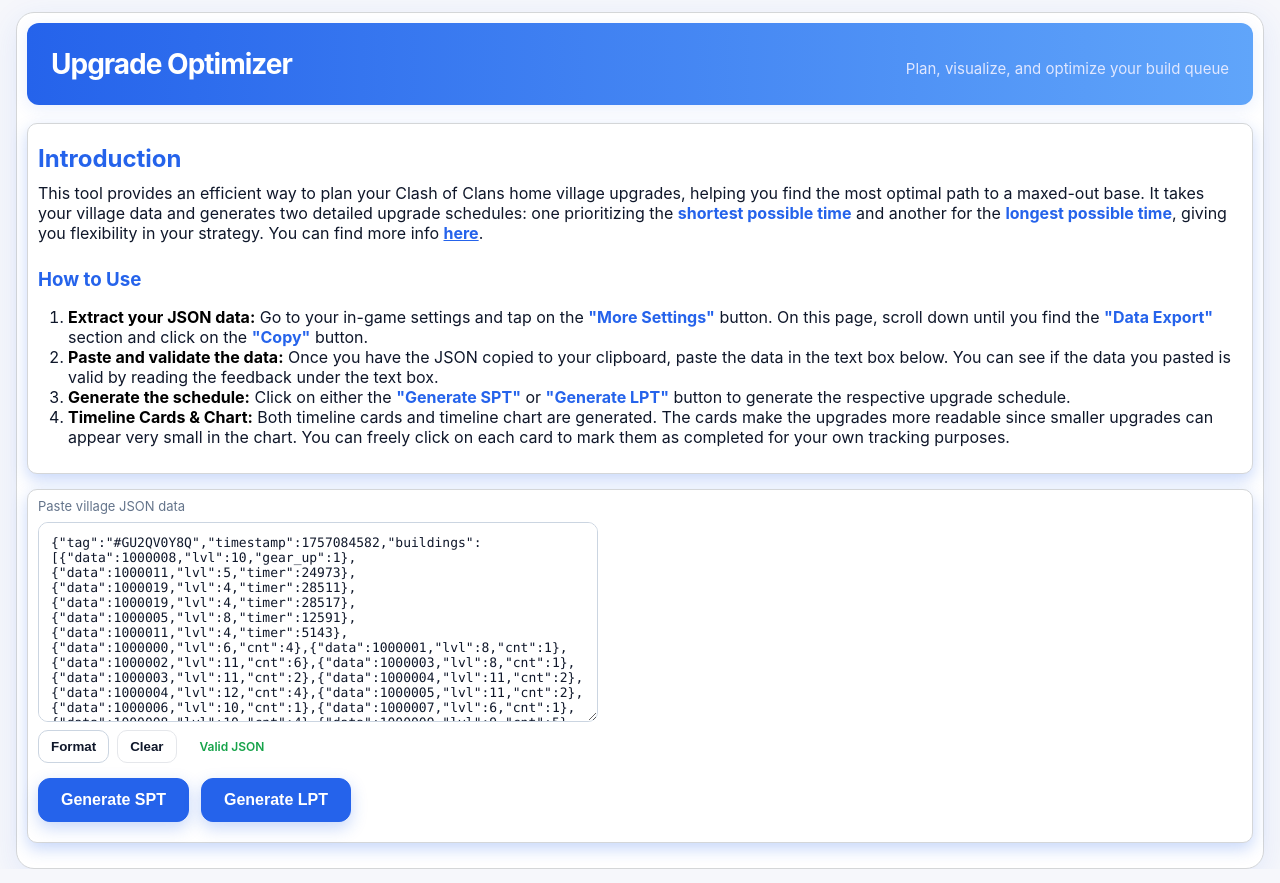
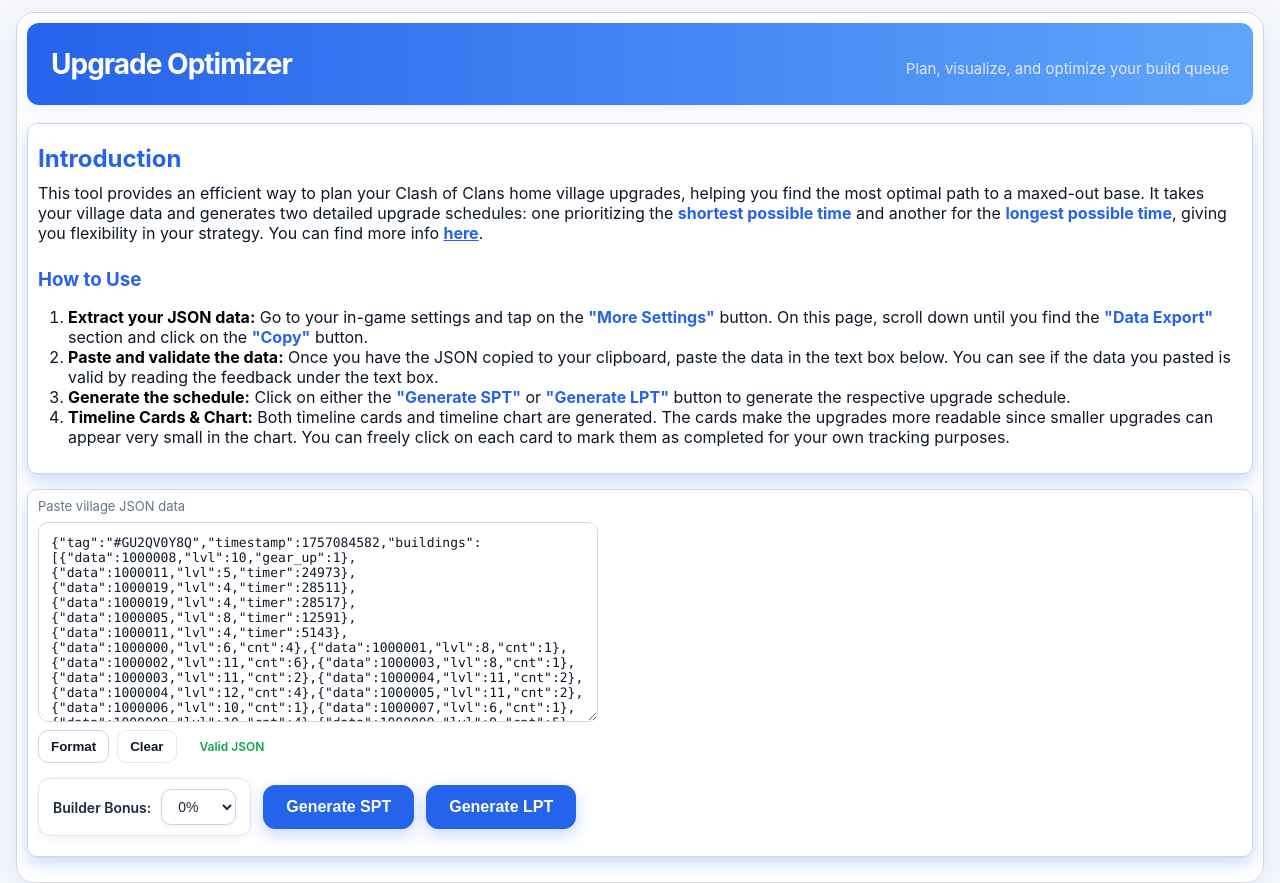
Before and after one commit to SamBro2901/coc-upgrade-optimizer, a React (Create React App) app: page / in a window 1280 px wide. Built offline with nearby package versions, Linux system fonts and the light colour scheme.

Commit message:
Added new dropdown menu for builder boost

```diff
--- a/src/App.css
+++ b/src/App.css
@@ -175,6 +175,48 @@ a, a:hover, a:visited, a:active {
   transition: transform 0.15s ease-out;
 }
 
+.builder-bonus-container {
+  display: inline-flex;
+  align-items: center;
+  gap: 10px;
+  padding: 10px 14px;
+  border: 1px solid #e5e7eb;
+  border-radius: 12px;
+  background: #fff;
+  box-shadow: 0 2px 8px rgba(37, 99, 235, 0.08);
+}
+
+.builder-bonus-label {
+  font-size: 14px;
+  font-weight: 600;
+  color: #1e293b;
+}
+
+
+.select-dropdown {
+  padding: 8px 12px;
+  border-radius: 10px;
+  border: 1px solid #cbd5e1;
+  font-size: 14px;
+  color: #1e293b;
+  background-color: #fff;
+  box-shadow: 0 2px 4px rgba(0, 0, 0, 0.05);
+  cursor: pointer;
+  transition: all 0.2s ease;
+}
+
+.select-dropdown:hover {
+  border-color: #60a5fa;
+  box-shadow: 0 0 0 3px rgba(96, 165, 250, 0.2);
+}
+
+.select-dropdown:focus {
+  outline: none;
+  border-color: #2563eb;
+  box-shadow: 0 0 0 3px rgba(37, 99, 235, 0.25);
+}
+
+
 /* Legend */
 .legend {
   margin-top: 10px;
--- a/src/App.js
+++ b/src/App.js
@@ -10,23 +10,6 @@ function formatTime(val) {
   if (val < 3600) return `${Number(Math.round((val / 60) + 'e' + 2) + 'e-' + 2)}m`;
   return `${Number(Math.round((val / 3600) + 'e' + 2) + 'e-' + 2)}h`;
 }
-
-function formatClockLabel(epochSec) {
-  const d = new Date(epochSec * 1000);
-  const hh = d.getHours();
-  const mm = d.getMinutes();
-
-  // Show DD/MM only if tick is exactly midnight (00:00), not every tick in 00:xx
-  if (hh === 0 && mm === 0) {
-    const day = String(d.getDate()).padStart(2, "0");
-    const month = String(d.getMonth() + 1).padStart(2, "0");
-    return `${day}/${month}`;
-  }
-
-  return `${String(hh).padStart(2, "0")}:${String(mm).padStart(2, "0")}`;
-}
-
-
 
 
 function getNiceStep(pxPerSec) {
@@ -235,11 +218,6 @@ function GanttChart({ tasks, groupBy = "worker", pxPerSec = 0.03, toPxPerSec, cl
   // const tickEveryHours = hoursTotal > 24 ? 4 : hoursTotal > 8 ? 2 : 1;
 
   const tickStep = getNiceStep(pxPerSec);
-  const epochNow = Math.floor(Date.now() / 1000);
-
-  // Align the first tick to the nearest tickStep boundary in real time
-  const firstTick = epochNow - (epochNow % tickStep);
-
   const numTicks = Math.floor((maxEnd - minStart) / tickStep) + 5; // +5 safety buffer
 
 
@@ -396,14 +374,6 @@ function Legend({ items }) {
   );
 }
 
-/**
- * JsonInput (resizable both axes + size persistence)
- * Props:
- *  - label?: string
- *  - initial?: object | string
- *  - onValid?: (obj:any)=>void
- *  - storageKey?: string   // optional key to persist size
- */
 export function JsonInput({ label = "JSON Input", initial = "", onValid, onValidityChange, storageKey = "JSON" }) {
   // const [text, setText] = React.useState(initial);
   const [text, setText] = React.useState(
@@ -589,18 +559,7 @@ export default function App() {
   const [err, setErr] = useState(false);
   const [scheduleType, setScheduleType] = useState("Longest Processing Time (LPT)");
 
-  // Zoom mapping (exponential)
-  // const MIN = 0.005;
-  // const MAX = 7;
-  // const DEFAULT_PX_PER_SEC = 0.03;
-
-  // const ZOOM_MIN = 0.1; // 10% = not so far out
-  // const ZOOM_MAX = 0.9; // 90% = not maximum in
-
-  // const clampZoom = (z) => Math.min(ZOOM_MAX, Math.max(ZOOM_MIN, z));
-
-  // const toPxPerSec = (z) => MIN * Math.pow(MAX / MIN, z);
-  // const toZoom = (p) => Math.log(p / MIN) / Math.log(MAX / MIN);
+  const [selectedPct, setSelectedPct] = useState(0); // default 0%
 
   const DEFAULT_PX_PER_SEC = 0.03;
   const [zoom, setZoom] = useState(() => toZoom(DEFAULT_PX_PER_SEC));
@@ -633,7 +592,7 @@ export default function App() {
       setErr(true);
       return;
     }
-    const { sch, err } = generateSchedule(jsonData, strategy);
+    const { sch, err } = generateSchedule(jsonData, strategy, selectedPct);
     setErr(err);
     setTasks(sch.schedule);
     setMakespan(sch.makespan);
@@ -699,6 +658,23 @@ export default function App() {
             onValidityChange={setJsonValid}
           />
           <div className="controls">
+            <div className="builder-bonus-container">
+              <span className="builder-bonus-label">Builder Bonus:</span>
+              <select
+                value={selectedPct}
+                onChange={(e) => setSelectedPct(Number(e.target.value))}
+                className="select-dropdown"
+              >
+                <option value={0}>0%</option>
+                <option value={5}>5%</option>
+                <option value={10}>10%</option>
+                <option value={15}>15%</option>
+                <option value={20}>20%</option>
+                <option value={25}>25%</option>
+                <option value={30}>30%</option>
+              </select>
+            </div>
+
             <button disabled={!jsonValid} className="button" style={{ fontSize: 16, padding: "12px 22px", borderRadius: 12 }} onClick={() => runSchedule(jsonData, "SPT")}>Generate SPT</button>
             <button disabled={!jsonValid} className="button" style={{ fontSize: 16, padding: "12px 22px", borderRadius: 12 }} onClick={() => runSchedule(jsonData, "LPT")}>Generate LPT</button>
           </div>
--- a/src/TimelineCards.jsx
+++ b/src/TimelineCards.jsx
@@ -16,7 +16,7 @@ function formatClockOrDate(epochSec, prevEpochSec = null) {
 	const mm = String(d.getMinutes()).padStart(2, '0');
 	const timeStr = `${hh}:${mm}`;
 
-	// If we have a previous timestamp, check if day changed
+	// If day changed since previous tick
 	if (prevEpochSec != null) {
 		const prev = new Date(prevEpochSec * 1000);
 		const dayChanged =
@@ -27,15 +27,13 @@ function formatClockOrDate(epochSec, prevEpochSec = null) {
 		if (dayChanged) {
 			const dd = String(d.getDate()).padStart(2, '0');
 			const mon = String(d.getMonth() + 1).padStart(2, '0');
-			return { label: `${dd}/${mon} ${timeStr}`, isDate: true };
+			return { date: `${dd}/${mon}`, time: timeStr, isDate: true };
 		}
 	}
 
 	// Default → only time
-	return { label: timeStr, isDate: false };
+	return { date: null, time: timeStr, isDate: false };
 }
-
-// const taskKey = (t) => `${t.id}|L${t.level}|w${t.worker}|${t.start}-${t.end}`;
 
 export function TimelineCards({
 	tasks = [],
@@ -44,8 +42,6 @@ export function TimelineCards({
 	onToggle,
 	taskKeyFn,
 }) {
-	// const [done, setDone] = React.useState(() => new Set());
-
 	if (!tasks.length) return null;
 
 	// Chronological order
@@ -60,14 +56,6 @@ export function TimelineCards({
 			.reduce((sum, t) => sum + t.duration, 0);
 		makespan[w] = currMake;
 	}
-
-	// const toggleDone = (k) => {
-	//   setDone(prev => {
-	//     const next = new Set(prev);
-	//     if (next.has(k)) next.delete(k); else next.add(k);
-	//     return next;
-	//   });
-	// };
 
 	return (
 		<div style={{ display: 'grid', gap: 10 }}>
@@ -92,19 +80,6 @@ export function TimelineCards({
 							borderRadius: 10,
 						}}
 					>
-						{/* <div
-						key={i}
-						style={{
-							border: "1px solid #b7b8bbff",
-							borderRadius: 12,
-							background: colorForId(t.id),
-							padding: 12,
-							marginRight: 1,
-							marginTop: 4,
-							marginLeft: 4,
-							boxShadow: "0 2px 6px rgba(0,0,0,0.05)",
-						}}
-					> */}
 						<div style={{ fontWeight: 600, fontSize: 15 }}>
 							{t.id} · L{t.level}
 						</div>
@@ -122,12 +97,18 @@ export function TimelineCards({
 
 							return (
 								<div style={{ fontSize: 13, color: '#475569', marginTop: 6 }}>
-									<span style={{ fontWeight: startLabel.isDate ? 700 : 500 }}>
-										{startLabel.label}
+									<span>
+										{startLabel.date && (
+											<span style={{ fontWeight: 700 }}>{startLabel.date}</span>
+										)}
+										{startLabel.date ? ` ${startLabel.time}` : startLabel.time}
 									</span>
 									{' → '}
-									<span style={{ fontWeight: endLabel.isDate ? 700 : 500 }}>
-										{endLabel.label}
+									<span>
+										{endLabel.date && (
+											<span style={{ fontWeight: 700 }}>{endLabel.date}</span>
+										)}
+										{endLabel.date ? ` ${endLabel.time}` : endLabel.time}
 									</span>
 								</div>
 							);
--- a/src/scheduler.js
+++ b/src/scheduler.js
@@ -276,18 +276,38 @@ function myScheduler(playerData, tasks, numWorkers = 3, scheme = 'LPT') {
 
 	completed.sort((a, b) => (a.start - b.start) || (a.worker - b.worker));
 	let makespan = completed.reduce((m, r) => Math.max(m, r.end), 0);
-	makespan = formatTime(makespan);
+	makespan = formatDuration(makespan);
 
 	return { schedule: completed, makespan };
 }
 
+function formatDuration(seconds) {
+
+	const days = Math.floor(seconds / (24 * 60 * 60));
+	seconds %= 24 * 60 * 60;
+
+	const hours = Math.floor(seconds / 3600);
+	seconds %= 3600;
+
+	const minutes = Math.floor(seconds / 60);
+	seconds %= 60;
+
+	const parts = [];
+	if (days > 0) parts.push(`${days}d`);
+	if (hours > 0) parts.push(`${hours}h`);
+	if (minutes > 0) parts.push(`${minutes}m`);
+	if (seconds > 0) parts.push(`${seconds}s`);
+
+	return parts.length > 0 ? parts.join(" ") : "0s";
+}
 
 
-function formatTime(val) {
-	if (val < 60) return `${val.toFixed(2)}s`;
-	if (val < 3600) return `${(val / 60).toFixed(2)}m`;
-	return `${(val / 3600).toFixed(2)}h`;
-}
+// function formatTime(val) {
+// 	if (val < 60) return `${val.toFixed(2)}s`;
+// 	if (val < 3600) return `${(val / 60).toFixed(2)}m`;
+// 	if (val < 3600 * 24)
+// 		return `${(val / 3600).toFixed(2)}h`;
+// }
 
 // function printSchedule(schedule, printbyWorker = false) {
 // 	if (!Array.isArray(schedule) || schedule.length === 0) {
@@ -335,7 +355,7 @@ function toISOString(seconds) {
 }
 
 
-export function generateSchedule(dataJSON, scheme = 'LPT') {
+export function generateSchedule(dataJSON, scheme = 'LPT', boost = 0) {
 
 	if (!dataJSON || !dataJSON.buildings || dataJSON.buildings?.length === 0) {
 		let resp = { schedule: [], makespan: 0 };
```
